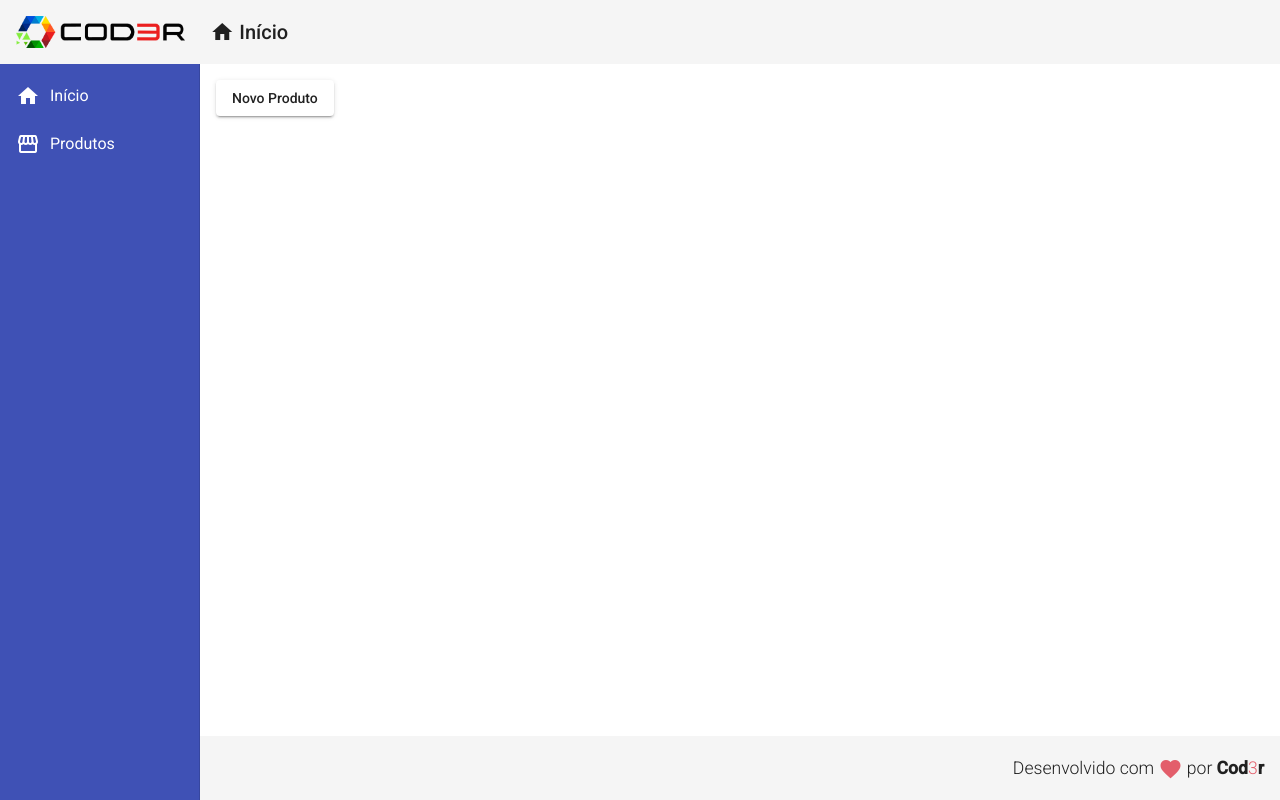
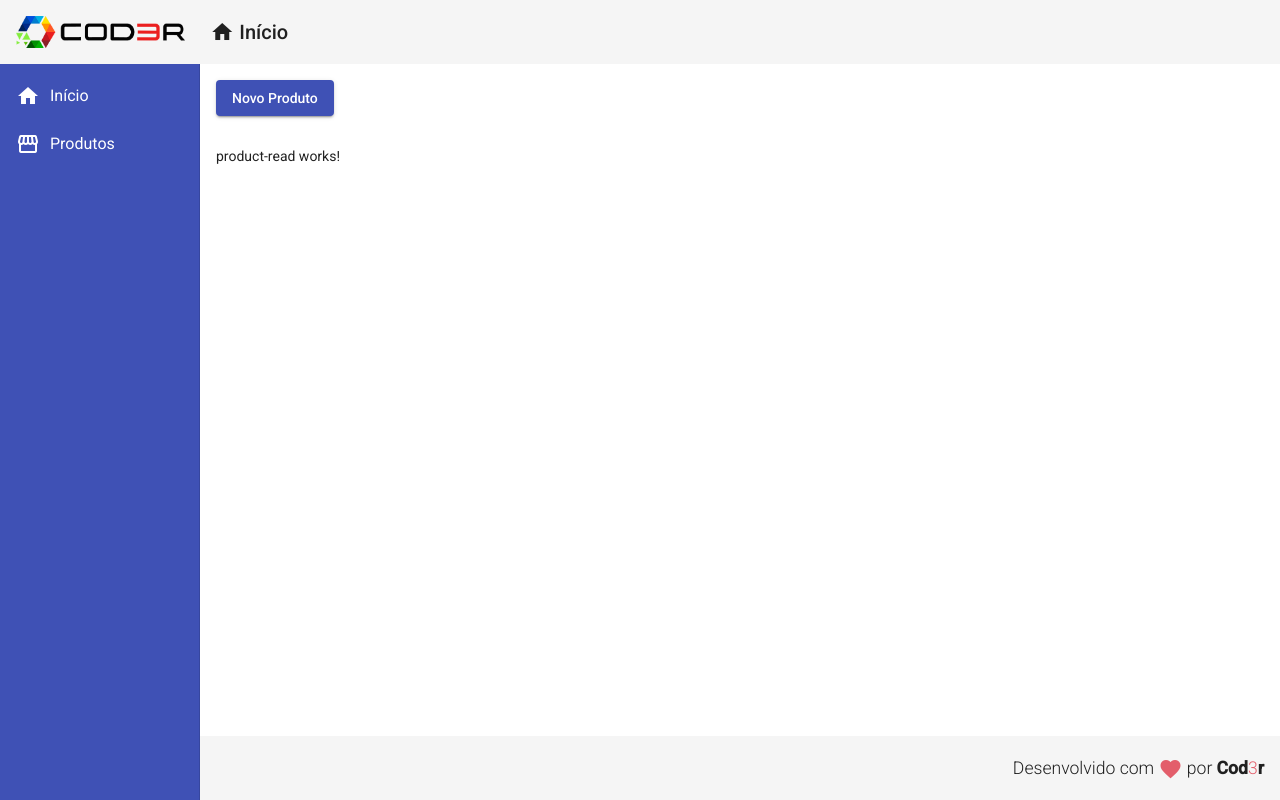
Before and after one commit to rosanaemidio/crud-angular, an Angular app in the folder frontend/: page /products in a window 1280 px wide. Built offline with nearby package versions, Linux system fonts and the light colour scheme; no server answers.

Commit message:
Add component product read

```diff
--- a/frontend/src/app/app.module.ts
+++ b/frontend/src/app/app.module.ts
@@ -24,6 +24,7 @@
 import { FormsModule } from '@angular/forms'
 import { MatFormFieldModule } from '@angular/material/form-field';
 import { MatInputModule } from '@angular/material/input';
+import { ProductReadComponent } from './components/product/product-read/product-read.component';
 @NgModule({
   declarations: [
     AppComponent,
@@ -33,7 +34,8 @@
     HomeComponent,
     ProductCrudComponent,
     RedDirective,
-    ProductCreateComponent
+    ProductCreateComponent,
+    ProductReadComponent
   ],
   imports: [
     BrowserModule,
--- /dev/null
+++ b/frontend/src/app/components/product/product-read/product-read.component.html
@@ -0,0 +1 @@
+<p>product-read works!</p>
--- /dev/null
+++ b/frontend/src/app/components/product/product-read/product-read.component.ts
@@ -0,0 +1,25 @@
+import { Component, OnInit } from '@angular/core';
+import { ProductService } from '../product.service';
+
+import { Product } from '../product.model'
+
+@Component({
+  selector: 'app-product-read',
+  templateUrl: './product-read.component.html',
+  styleUrls: ['./product-read.component.css']
+})
+export class ProductReadComponent implements OnInit {
+
+  products: Product[]
+
+  constructor(private productService: ProductService) { }
+
+  ngOnInit(): void {
+    this.productService.read().subscribe(products => {
+      this.products = products
+      console.log(products);
+
+    })
+  }
+
+}
--- a/frontend/src/app/components/product/product.service.ts
+++ b/frontend/src/app/components/product/product.service.ts
@@ -25,4 +25,8 @@
   create(product: Product): Observable<Product>{
     return this.http.post<Product>(this.baseUrl, product)
   }
+
+  read(): Observable<Product[]>{
+    return this.http.get<Product[]>(this.baseUrl)
+  }
 }
--- a/frontend/src/app/views/product-crud/product-crud.component.css
+++ b/frontend/src/app/views/product-crud/product-crud.component.css
@@ -0,0 +1,3 @@
+button {
+    margin-bottom: 30px;
+}
--- a/frontend/src/app/views/product-crud/product-crud.component.html
+++ b/frontend/src/app/views/product-crud/product-crud.component.html
@@ -1,4 +1,6 @@
 
-<button mat-raised-button (click)="navigateToProductCreate()">
+<button mat-raised-button (click)="navigateToProductCreate()" color='primary'>
     Novo Produto
 </button>
+
+<app-product-read></app-product-read>
```
Also changed, not shown: frontend/src/app/components/product/product-read/product-read.component.css (added), 1 other file (tests, documents, lock files or other folders).
